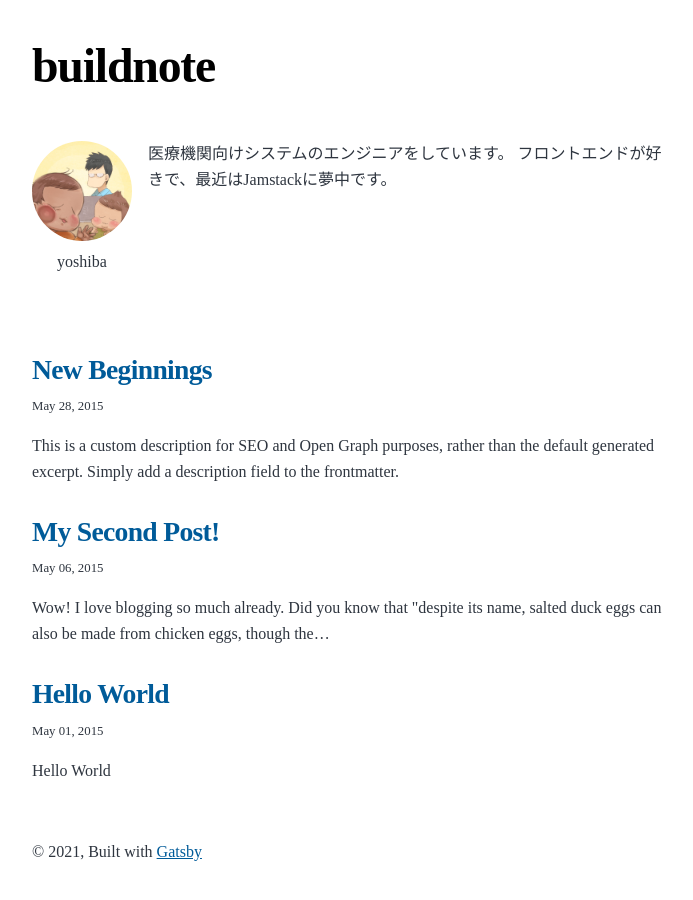
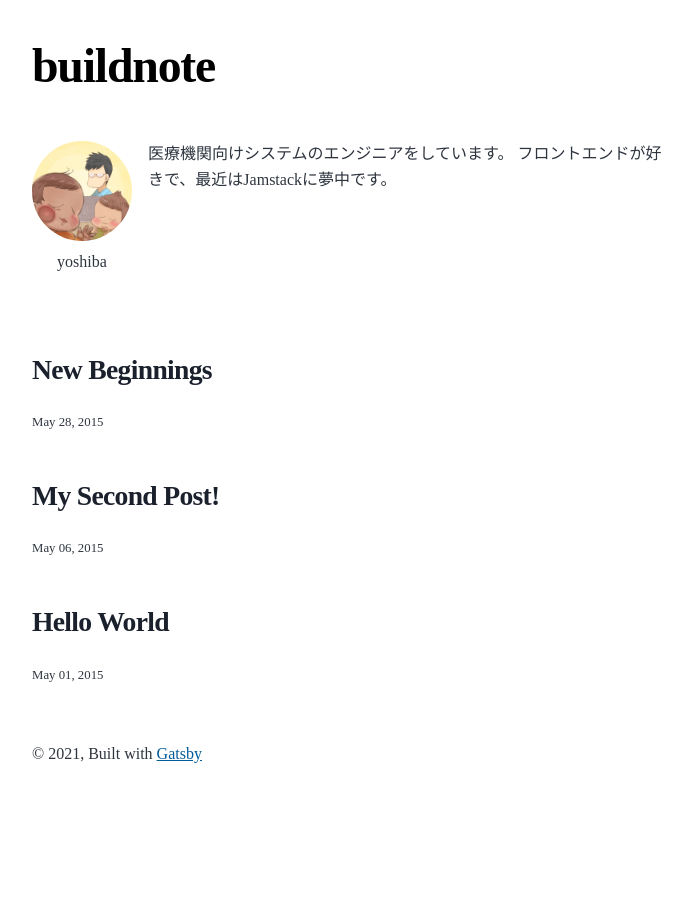
Before and after one commit to yosh1ba/buildnote, a Gatsby site: page / in a window 1280 px wide. Shown: the whole page, without its empty margins (292-985 px from the left). After the commit the page ends 830 px from the top, so only its background shows below. Built offline with nearby package versions, Linux system fonts and the light colour scheme; Gatsby itself is replaced by a stand-in of ours; some packages are replaced by stand-ins of ours; what typography-theme-github would draw is missing.

Commit message:
feat: h3の下線を削除し、投稿一覧のタイトルをh3に変更

```diff
--- a/src/pages/index.js
+++ b/src/pages/index.js
@@ -39,21 +39,13 @@
                 itemType="http://schema.org/Article"
               >
                 <header>
-                  <h2>
+                  <h3>
                     <Link to={post.fields.slug} itemProp="url">
                       <span itemProp="headline">{title}</span>
                     </Link>
-                  </h2>
+                  </h3>
                   <small>{post.frontmatter.date}</small>
                 </header>
-                <section>
-                  <p
-                    dangerouslySetInnerHTML={{
-                      __html: post.frontmatter.description || post.excerpt,
-                    }}
-                    itemProp="description"
-                  />
-                </section>
               </article>
             </li>
           )
--- a/src/style.css
+++ b/src/style.css
@@ -125,6 +125,7 @@
 
 h2 {
   font-size: var(--fontSize-5);
+  border: none;
 }
 
 h3 {
```
